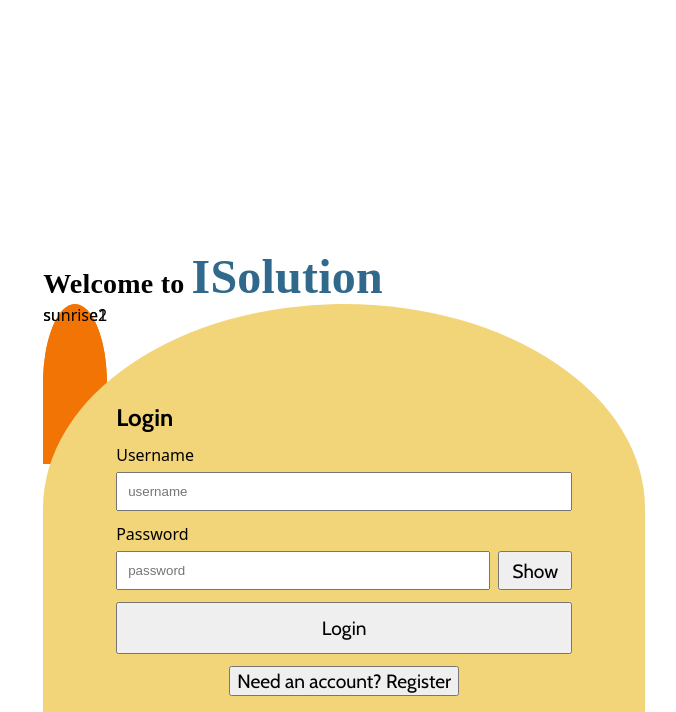
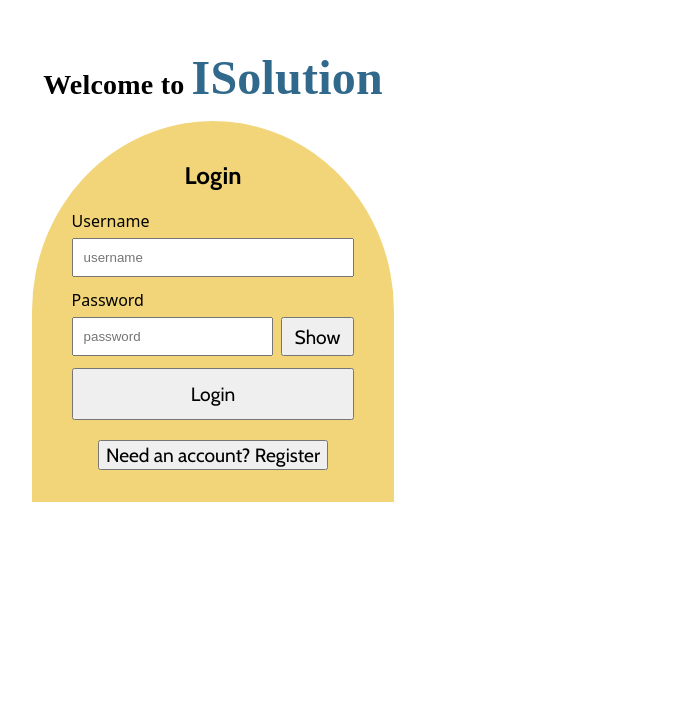
Before and after one commit to liamstapley/ISolution, a React (Create React App) app in the folder frontend/: page / in a window 1280 px wide. Shown: the part 132-844 px from the top of the page, without its empty margins (427-1103 px from the left). After the commit the page ends 816 px from the top, so only its background shows below. Built offline with nearby package versions, Linux system fonts and the light colour scheme; a web font is replaced by a local one.

Commit message:
basic styles

```diff
--- a/frontend/src/components/AdditionalInterestsQuiz.js
+++ b/frontend/src/components/AdditionalInterestsQuiz.js
@@ -27,7 +27,7 @@ export default function AdditionalInterestsQuiz({
 
   const CAUSE_OPTIONS = useMemo(
     () => [
-      "Environment","Climate Action","Animal Welfare","Wildlife Conservation","Education Equity","Literacy","Public Health","Mental Health","Disability Rights & Accessibility","Racial Justice","Gender Equality","LGBTQ+ Rights","Poverty Alleviation","Homelessness Relief","Food Security","Clean Water & Sanitation","Criminal Justice Reform","Voting Rights & Civic Engagement","Immigration & Refugee Support","Human Rights","Anti-Corruption & Government Transparency","Digital Privacy & Data Rights","AI Safety & Ethics","Arts & Culture Access","Veteran Support",
+      "Environment","Climate Action","Animal Welfare","Mental Health","Literacy","Wildlife Conservation","Education Equity","Public Health","Criminal Justice Reform","Ethics","Food Security","Racial Justice","Accessibility","Digital Privacy","Gender Equality","LGBTQ+ Rights","Poverty Alleviation","Arts & Culture","Veteran Support","Human Rights","Homelessness Relief","Immigration","Clean Water & Sanitation","Civic Engagement",
     ],
     []
   );
@@ -231,9 +231,9 @@ export default function AdditionalInterestsQuiz({
           )}
         </div>
 
-        <div className="helper text-sm text-slate-500 mt-2">
+        {/* <div className="helper text-sm text-slate-500 mt-2">
           Choose exactly 3 on each step. Use the dropdown to pick, and remove a chip to change your selection.
-        </div>
+        </div> */}
       </div>
     </div>
   );
--- a/frontend/src/components/HomeCard.css
+++ b/frontend/src/components/HomeCard.css
@@ -1,8 +1,15 @@
+.content {
+    background-color: #F2D479;
+    border-radius: 14px;
+
+}
+
 .home-root {
   display: flex;
   justify-content: center;
   align-items: column;
   flex-wrap: wrap;
+
 }
 
 /* Inside the card */
--- a/frontend/src/components/Login.css
+++ b/frontend/src/components/Login.css
@@ -1,22 +1,21 @@
 *, *::before, *::after { box-sizing: border-box; }
 
-.login-root { display: inline-block; position: relative;}
+/* .login-root { display: flex; justify-content: center; align-items: flex-start; */
+/* } */
 
 /* Inside the rectangle */
 .login-page {
-  width: 100%;
-  height: 100%;
-  padding: 20px 18px;
+  width: 360px;
   display: flex;
   flex-direction: column;
   align-items: center;       /* horizontal center */
   justify-content: center;   /* vertical center */
-  gap: 14px;
+  gap: 1rem;
   text-align: center;
 }
 
 .login-title {
-  margin: 0 0 6px 0;
+  z-index: 4;
   font-size: 1.4rem;
   font-weight: 800;
 }
@@ -45,14 +44,14 @@
   transition: border-color .15s ease, box-shadow .15s ease;
 }
 .login-content {
-  position: absolute;
+
+  /* position: absolute; */
   border-top-left-radius: 50%; /* Adjust the value for desired roundness */
   border-top-right-radius: 50%; /* Adjust the value for desired roundness */
   border-bottom-left-radius: 0;
   border-bottom-right-radius: 0;
   background-color: #F2D479;;
-  padding: 1rem;
-  padding-top: 5rem;
+  padding: 2rem;
   display: flex;
   justify-content: center;
   flex-wrap: wrap;
@@ -116,16 +115,6 @@
   margin: 6px 0 0;
 }
 form, h2 {
-  width: 80%;
-
+  text-align: left;
+  margin: .5rem;
 }
-
-#sunrise1, #sunrise2 {
-  border-top-left-radius: 50%; /* Adjust the value for desired roundness */
-  border-top-right-radius: 50%; /* Adjust the value for desired roundness */
-  border-bottom-left-radius: 0;
-  border-bottom-right-radius: 0;
-  background-color: #F27405;
-  height: 10rem;
-  position: absolute;
-}
--- a/frontend/src/components/Login.js
+++ b/frontend/src/components/Login.js
@@ -44,12 +44,12 @@ export default function Login({ onLogin }) {
   };
 
   return (
-    <div style={{ maxWidth: 380, margin: "80px auto", fontFamily: "system-ui" }}>
+    <div className="login-page" style={{ maxWidth: 380, margin: "80px auto", fontFamily: "system-ui" }}>
       <h1 className="login-title">
         Welcome to <span className="brand">ISolution</span>
       </h1>
-      <div id="sunrise1">sunrise1</div>
-      <div id="sunrise2">sunrise2</div>
+      {/* <div id="sunrise1">sunrise1</div>
+      <div id="sunrise2">sunrise2</div> */}
       <div className="login-content">
 
 
--- a/frontend/src/components/QuizPage.js
+++ b/frontend/src/components/QuizPage.js
@@ -77,7 +77,7 @@ export default function QuizPage({ page, answers, onChange }) {
             </div>
 
             {/* Chips for selected (if multi) */}
-            {f.type === "multi" && Array.isArray(answers?.[f.id]) && (
+            {/* {f.type === "multi" && Array.isArray(answers?.[f.id]) && (
               <div className="mt-3 flex flex-wrap gap-2">
                 {answers[f.id].map((opt) => (
                   <span key={opt} className="inline-flex items-center gap-1 rounded-full border border-slate-300 bg-slate-100 px-3 py-1 text-sm font-medium text-slate-700">
@@ -93,9 +93,9 @@ export default function QuizPage({ page, answers, onChange }) {
                   </span>
                 ))}
               </div>
-            )}
+            )} */}
 
-            {/* Optional helper / constraints */}
+            {/* Optional helper / constraints
             {(f.max || f.requiredCount || f.helper) && (
               <p className="mt-2 text-sm text-slate-500">
                 {f.helper ??
@@ -105,7 +105,7 @@ export default function QuizPage({ page, answers, onChange }) {
                     ? `You can choose up to ${f.max}.`
                     : "")}
               </p>
-            )}
+            )} */}
           </div>
         );
       })}
--- a/frontend/src/components/quiz.css
+++ b/frontend/src/components/quiz.css
@@ -19,18 +19,24 @@
   overflow: hidden;
 }
 
+.content {
+  display: grid;
+  justify-content: center;
+  /* align-content: center; */
+}
+
 /* logical page structure (used inside your QuizPage) */
 .page {
   width: 100%;
   max-width: 520px;      /* keep content narrower than the box */
-  margin: 0 auto;
+  /* margin: 0 auto; */
   padding: 24px 20px;
   display: flex;
   flex-direction: column;
   align-items: center;   /* center horizontally */
   justify-content: center;
-  gap: 20px;
   text-align: center;
+
 }
 
 .page-title {
@@ -38,6 +44,7 @@
   font-size: 1.5rem;
   font-weight: 700;
   text-align: center;
+  height: fit-content;
 }
 
 .field {
@@ -57,15 +64,18 @@
 .pill-row {
   display: flex;
   flex-wrap: wrap;       /* ✅ wrap so long rows don’t push out of the box */
-  gap: 10px;
+  gap: 8px;
   justify-content: center;
 }
 
 .pill {
+  flex-shrink: 1;
+  /* flex-basis: 25%; */
+  /* flex-grow: 1; */
   border: 1px solid #d0d5dd;
   background: #fff;
   border-radius: 999px;
-  padding: 8px 12px;
+  padding: .1rem 12px;
   font-size: 0.95rem;
   cursor: pointer;
   transition: transform .12s ease, background .12s ease, border-color .12s ease;
```
Also changed, not shown: frontend/src/components/AdditionalInterestsQuiz.css (+7 -0 lines).
